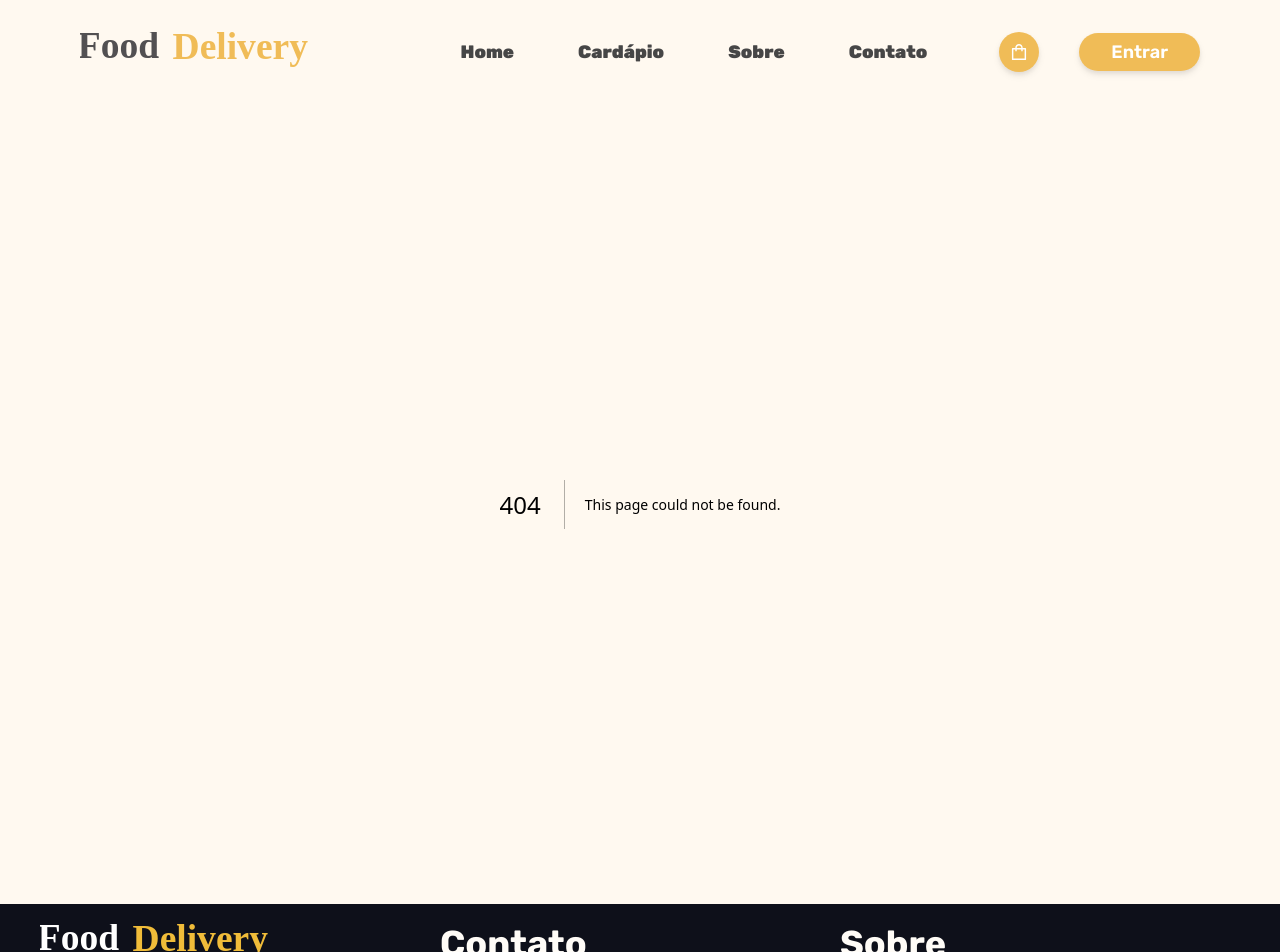
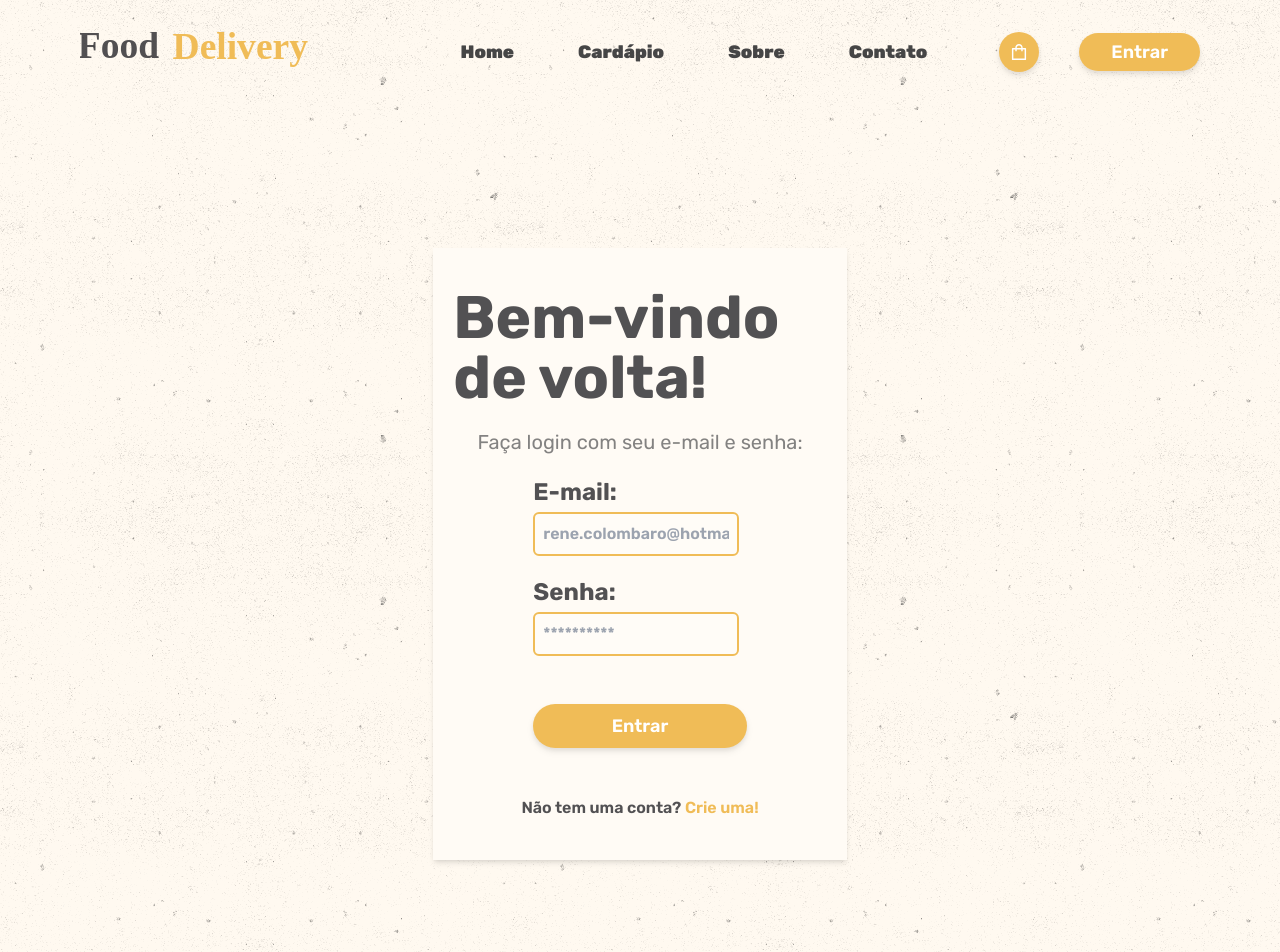
Before and after one commit to rene-0/food-delivery, a Next.js app: page /login in a window 1280 px wide. Before the commit this address had no page. Shown: the top 952 px of the page. Built offline with nearby package versions, Linux system fonts and the light colour scheme.

Commit message:
feat: add login page

```diff
--- a/src/app/components/input/Input.tsx
+++ b/src/app/components/input/Input.tsx
@@ -8,7 +8,6 @@ export function Input({ ...rest }: InputProps) {
     <input
       {...rest}
       className={twMerge("p-2 rounded-md min-w-0 mr-2 outline-none bg-primary-50 border-2 border-accent-950 font-semibold", rest.className)}
-      type="text"
     />
   )
 }
--- /dev/null
+++ b/src/app/login/page.tsx
@@ -0,0 +1,42 @@
+import Link from "next/link"
+import { Button } from "../components/button/Button"
+import { Input } from "../components/input/Input"
+import { Title } from "../components/title/Title"
+
+export default function Login() {
+  return (
+    <div className="flex flex-col p-36 items-center justify-center text-secondary-950/70">
+      <div className="py-10 px-5 w-5/12 bg-primary-100 shadow-md">
+        <div className="flex flex-col items-center mb-5">
+          <Title level={1}>Bem-vindo de volta!</Title>
+          <p className="text-xl text-secondary-950/50">Faça login com seu e-mail e senha:</p>
+        </div>
+        <div className="px-20">
+          <div className="flex flex-col mb-5">
+            <label htmlFor="" className="text-2xl font-bold mb-1">
+              E-mail:
+            </label>
+            <Input placeholder="rene.colombaro@hotmail.com" type="text" />
+          </div>
+          <div className="flex flex-col mb-5">
+            <label htmlFor="" className="text-2xl font-bold mb-1">
+              Senha:
+            </label>
+            <Input placeholder="**********" type="password" />
+          </div>
+          <div className="my-12">
+            <Button className="w-full">Entrar</Button>
+          </div>
+        </div>
+        <div>
+          <p className="font-semibold text-center">
+            Não tem uma conta?{" "}
+            <Link className="text-accent-950" href="./">
+              Crie uma!
+            </Link>
+          </p>
+        </div>
+      </div>
+    </div>
+  )
+}
```
